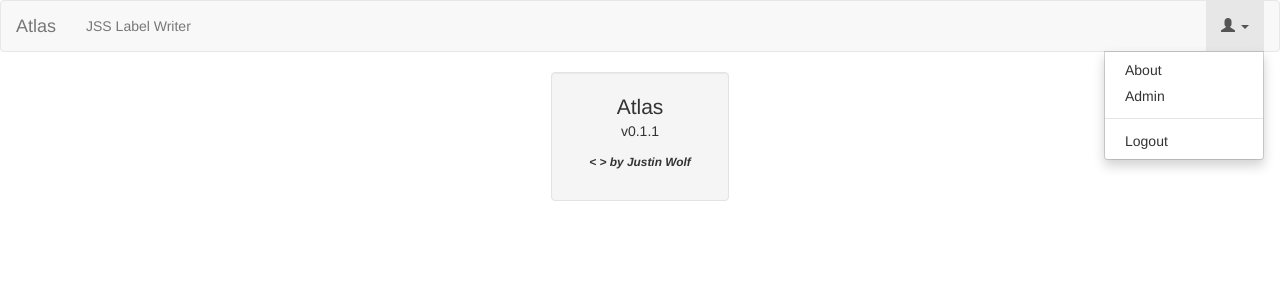
After one commit to roadrunner2348/atlas, a Django app: page /user_management/about in a window 1280 px wide, after a click that opens the changed part. The commit adds this page. Shown: the top 300 px of the page. Run offline with Django 3.2, Linux system fonts and the light colour scheme; the visitor is signed in with stand-in values (Sample User, id 1); some libraries are stand-ins or nearby versions.

Commit message:
added about page and version

```diff
--- /dev/null
+++ b/atlas/templates/about.html
@@ -0,0 +1,13 @@
+{% extends 'base.html' %}
+
+{% block title %}About{% endblock %}
+
+{% block body_block %}
+<div class="col-md-2 col-md-offset-5">
+  <div class="well text-center">
+    <span class="lead">Atlas</span>
+    <p>v0.1.1</p>
+    <p><b><em><small>&#60; &#62; by Justin Wolf</small></em></b></p>
+  </div>
+</div>
+{% endblock %}
--- a/atlas/templates/base.html
+++ b/atlas/templates/base.html
@@ -34,7 +34,7 @@
                   <span class="caret"></span>
                 </a>
                 <ul class="dropdown-menu">
-                  <li class="dropdown-header">Welcome {{ user.first_name}}</li>
+                  <li><a href="{% url 'user_management:about' %}">About</a></li>
                   <li><a href="/admin">Admin</a></li>
                   <li role="seperator" class="divider"></li>
                   <li><a href="/user_management/logout">Logout</a></li>
--- a/atlas/user_management/urls.py
+++ b/atlas/user_management/urls.py
@@ -4,4 +4,5 @@ app_name = "user_management"
 urlpatterns = [
     url(r'^login', views.user_login, name = 'login'),
     url(r'^logout', views.user_logout, name = 'logout'),
+    url(r'^about$', views.about, name ="about"),
 ]
--- a/atlas/user_management/views.py
+++ b/atlas/user_management/views.py
@@ -34,3 +34,7 @@ def user_logout(request):
     logout(request)
 
     return HttpResponseRedirect('/user_management/login')
+
+@login_required
+def about(request):
+    return render(request, 'about.html', {})
```
